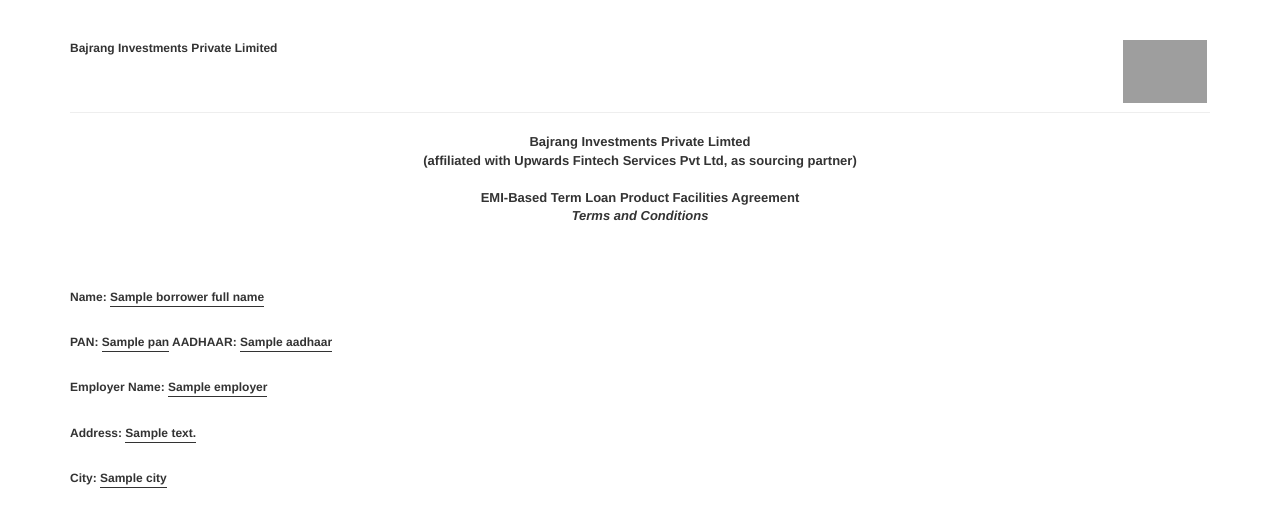
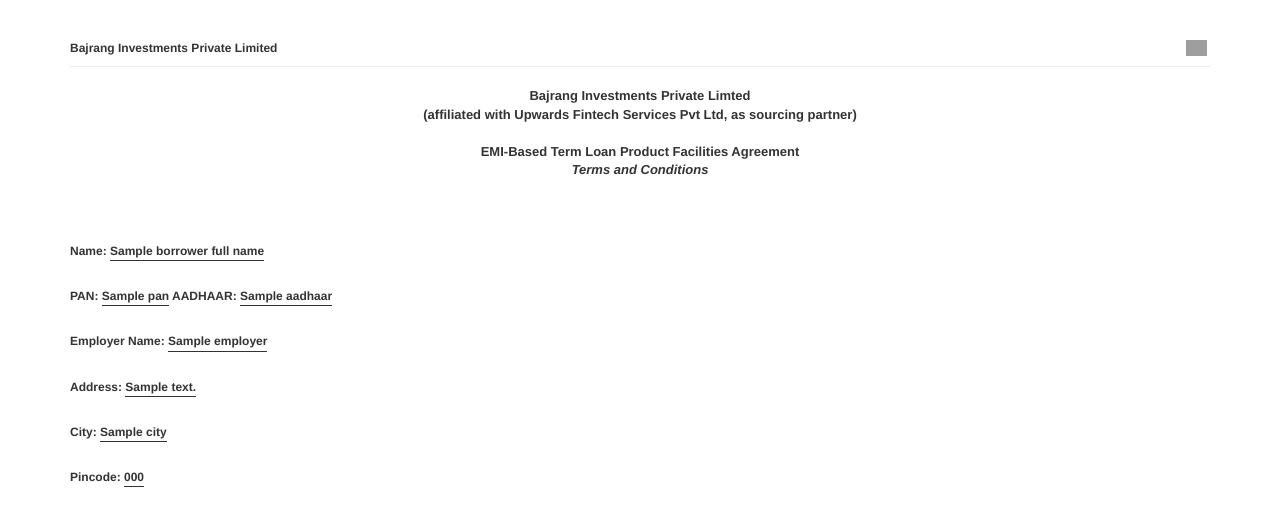
Before and after one commit to nimeshkverma/Bank-Statement-Analyser-API, a Django app: template bank/notification/templates/notification/v1/loan_agreement/page1.html in a window 1280 px wide. Shown: the top 509 px of the page. Run offline with Django 3.2, Linux system fonts and the light colour scheme; the template is opened without the code that fills it: most values are stand-ins (such as "Sample title", 1, 10 or a date in 2020); some libraries are stand-ins or nearby versions; grey boxes are pictures that could not be loaded.

Commit message:
PDF tweak 2

```diff
--- a/bank/notification/templates/notification/v1/loan_agreement/page1.html
+++ b/bank/notification/templates/notification/v1/loan_agreement/page1.html
@@ -42,7 +42,7 @@
         }
 
         br {
-            font-size: 4px !important;
+            font-size: 2px !important;
         }
 
         .first-indent {
@@ -70,7 +70,7 @@
                 <div id="header-text"><strong>Bajrang Investments Private Limited</strong></div>
             </div>
             <div class="pull-right">
-                <img align="left" alt="" src="https://s3-us-west-2.amazonaws.com/upwardsimages/upwards_logo.png" width="300" style="max-width: 84px;padding-bottom: 0;display: inline !important;vertical-align: bottom;border: 0;height: auto;outline: none;text-decoration: none;-ms-interpolation-mode: bicubic;" class="mcnImage">
+                <img align="left" alt="" src="https://s3-us-west-2.amazonaws.com/upwardsimages/upwards_logo.png" width="75" style="max-width: 21px;padding-bottom: 0;display: inline !important;vertical-align: bottom;border: 0;height: auto;outline: none;text-decoration: none;-ms-interpolation-mode: bicubic;" class="mcnImage">
             </div>
             <div class="clearfix"></div>
         </div>
```
